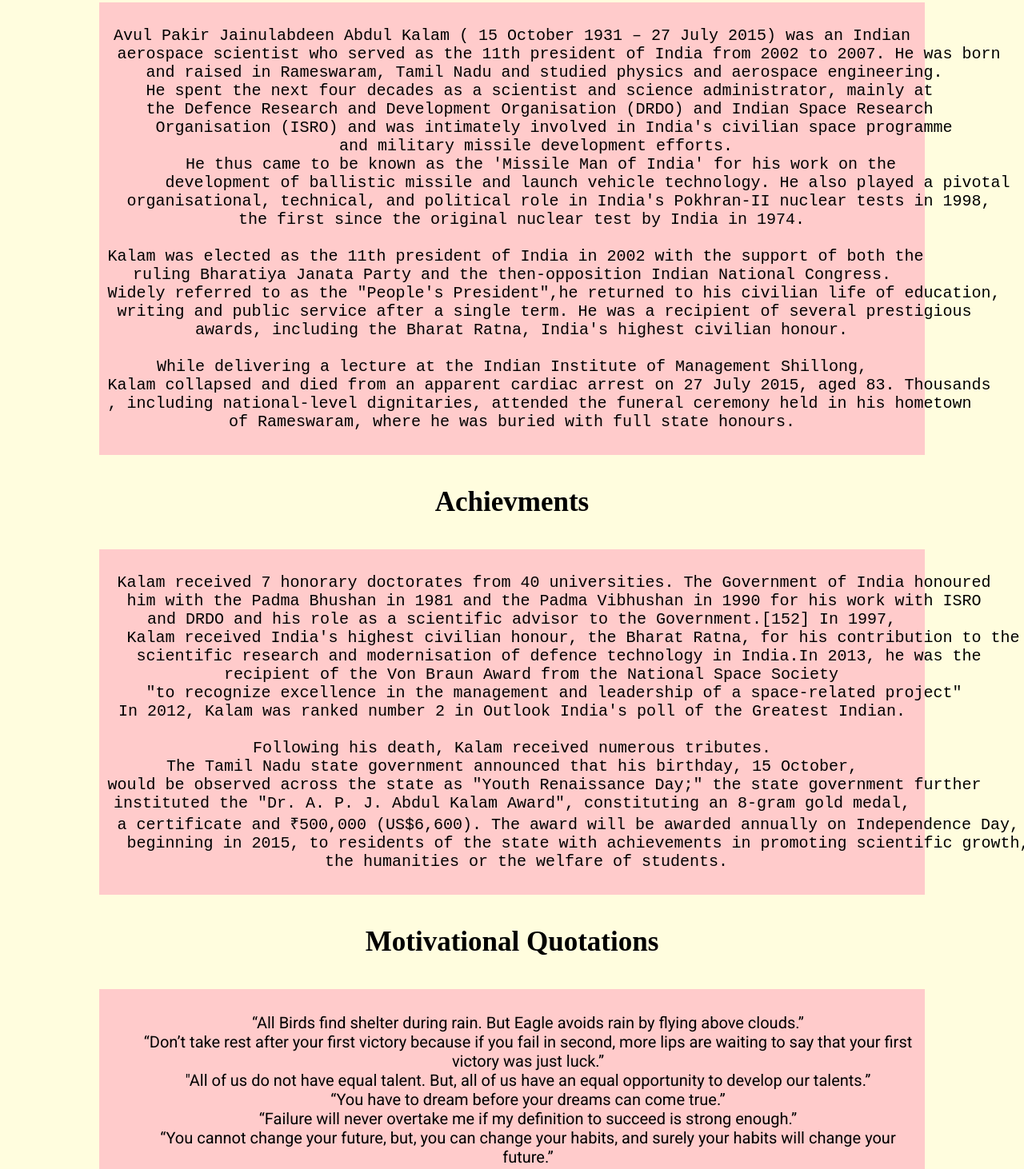
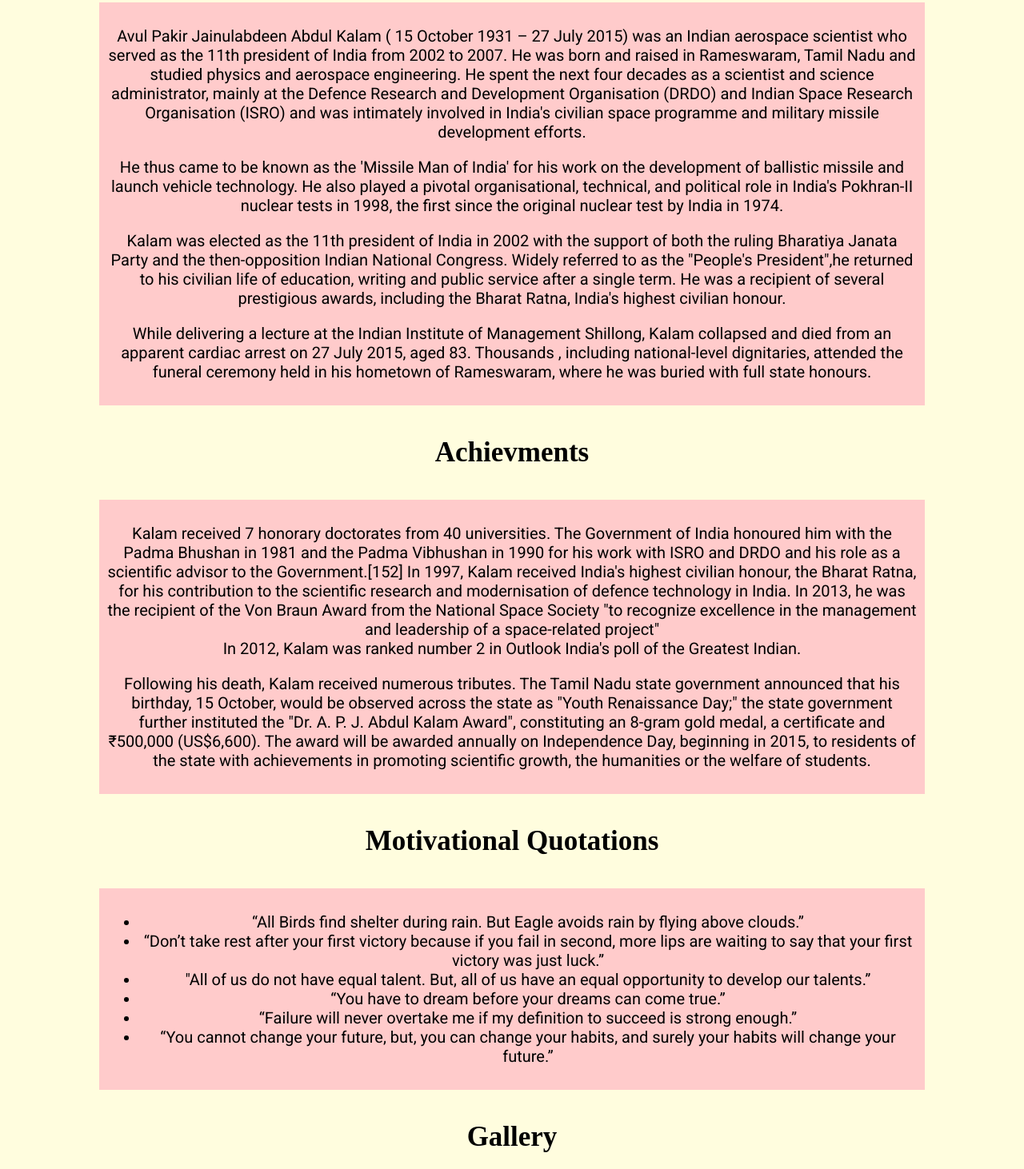
Before and after one commit to MeghaKeshri/APJ-Abdul-Kalam-Fanpage, a plain HTML site: page index.html in a window 1280 px wide. Shown: the part 421-1883 px from the top of the page at 80% size. Drawn offline with Linux system fonts and the light colour scheme.

Commit message:
updated Html
Structured the code using sections.

```diff
--- a/index.html
+++ b/index.html
@@ -1,7 +1,10 @@
 <!DOCTYPE html>
 <html lang="en" dir="ltr">
+
 <head>
+  <!-- Css link -->
   <link rel="stylesheet" href="css/styles.css">
+  <!-- Google font link -->
   <link rel="preconnect" href="https://fonts.googleapis.com">
   <link rel="preconnect" href="https://fonts.gstatic.com" crossorigin>
   <link href="https://fonts.googleapis.com/css2?family=Roboto&display=swap" rel="stylesheet">
@@ -9,61 +12,77 @@
   <meta charset="utf-8">
   <title>APJ Abdul Kalam</title>
 </head>
+<!-- BODY -->
+
 <body>
-<h1>Our Missile Man-APJ ABDUL KALAM</h1>
-<img style="border-radius:50%;"src="img/a1.jpg" alt="Main Image.jpg">
+  <!-- Header -->
+  <header>
+    <h1 id="first-heading">Our Missile Man-APJ ABDUL KALAM</h1>
+    <img class="head-img" style="border-radius:50%;" src="img/a1.jpg" alt="Main Image.jpg">
+  </header>
+  <!-- Main content -->
+  <main>
     <h2>Biography Summary</h2>
-<div class=bio">
-
-<pre>Avul Pakir Jainulabdeen Abdul Kalam ( 15 October 1931 – 27 July 2015) was an Indian
+    <!-- Bio -->
+    <section>
+      <div class="bio box">
+        <p class="para">
+          Avul Pakir Jainulabdeen Abdul Kalam ( 15 October 1931 – 27 July 2015) was an Indian
           aerospace scientist who served as the 11th president of India from 2002 to 2007. He was born
           and raised in Rameswaram, Tamil Nadu and studied physics and aerospace engineering.
           He spent the next four decades as a scientist and science administrator, mainly at
           the Defence Research and Development Organisation (DRDO) and Indian Space Research
           Organisation (ISRO) and was intimately involved in India's civilian space programme
           and military missile development efforts.
-      He thus came to be known as the 'Missile Man of India' for his work on the
+         <p class="para"> He thus came to be known as the 'Missile Man of India' for his work on the
           development of ballistic missile and launch vehicle technology. He also played a pivotal
           organisational, technical, and political role in India's Pokhran-II nuclear tests in 1998,
-  the first since the original nuclear test by India in 1974.
+          the first since the original nuclear test by India in 1974.</p>
 
-Kalam was elected as the 11th president of India in 2002 with the support of both the
+          <p class="para"> Kalam was elected as the 11th president of India in 2002 with the support of both the
           ruling Bharatiya Janata Party and the then-opposition Indian National Congress.
           Widely referred to as the "People's President",he returned to his civilian life of education,
           writing and public service after a single term. He was a recipient of several prestigious
-  awards, including the Bharat Ratna, India's highest civilian honour.
+          awards, including the Bharat Ratna, India's highest civilian honour.</p>
 
-While delivering a lecture at the Indian Institute of Management Shillong,
+          <p class="para">While delivering a lecture at the Indian Institute of Management Shillong,
           Kalam collapsed and died from an apparent cardiac arrest on 27 July 2015, aged 83. Thousands
           , including national-level dignitaries, attended the funeral ceremony held in his hometown
-of Rameswaram, where he was buried with full state honours.</pre>
+          of Rameswaram, where he was buried with full state honours.</p>
+        </p>
       </div>
+    </section>
 
+    <!-- Achivements -->
+       <section id="achivements">
     <h2>Achievments</h2>
-<div class="bio">
-<pre> Kalam received 7 honorary doctorates from 40 universities. The Government of India honoured
+    <div class="achivements box">
+      <p class="para">
+    Kalam received 7 honorary doctorates from 40 universities. The Government of India honoured
   him with the Padma Bhushan in 1981 and the Padma Vibhushan in 1990 for his work with ISRO
   and DRDO and his role as a scientific advisor to the Government.[152] In 1997,
   Kalam received India's highest civilian honour, the Bharat Ratna, for his contribution to the
-   scientific research and modernisation of defence technology in India.In 2013, he was the
+   scientific research and modernisation of defence technology in India.
+   In 2013, he was the
     recipient of the Von Braun Award from the National Space Society
-    "to recognize excellence in the management and leadership of a space-related project"
+    "to recognize excellence in the management and leadership of a space-related project" <br>
 In 2012, Kalam was ranked number 2 in Outlook India's poll of the Greatest Indian.
-
+<p class="para">
 Following his death, Kalam received numerous tributes.
 The Tamil Nadu state government announced that his birthday, 15 October,
 would be observed across the state as "Youth Renaissance Day;" the state government further
 instituted the "Dr. A. P. J. Abdul Kalam Award", constituting an 8-gram gold medal,
  a certificate and ₹500,000 (US$6,600). The award will be awarded annually on Independence Day,
   beginning in 2015, to residents of the state with achievements in promoting scientific growth,
-   the humanities or the welfare of students.</pre>
+   the humanities or the welfare of students.</p>
+  </p>
     </div>
-
-
-
+</section>
+<!-- motivational Quotes -->
+<section id="quotes">
     <h2>Motivational Quotations</h2>
-<div class="">
-<ul type ="none">
+    <div class="quotes box">
+      <ul type="disc">
         <li>“All Birds find shelter during rain. But Eagle avoids rain by flying above clouds.”</li>
         <li>“Don’t take rest after your first victory because if you fail in second,
           more lips are waiting to say that your first victory was just luck.”</li>
@@ -74,36 +93,56 @@
         <li>“You cannot change your future, but, you can change your habits,
           and surely your habits will change your future.”</li>
       </ul>
-</div><br><br>
+    </div>
+    </section>
+    <!-- Gallery -->
+    <section id="Gallery">
     <h2>Gallery</h2>
-<div class="gallary">
-
+    <div class="gallary box">
+       <!-- images -->
       <figure class=”gallery__item gallery__item--1">
         <img src="img/1.jpg" class="gallery__img" alt="Image 1">
+        <figcaption>photo</figcaption>
       </figure>
       <figure class="gallery__item gallery__item--2">
         <img src="img/2.jpg" class="gallery__img" alt="Image 2">
+        <figcaption>Family</figcaption>
       </figure>
       <figure class="gallery__item gallery__item--3">
         <img src="img/3.jpg" class="gallery__img" alt="Image 3">
+        <figcaption>Book</figcaption>
       </figure>
       <figure class="gallery__item gallery__item--4">
         <img src="img/4.jpg" class="gallery__img" alt="Image 4">
+        <figcaption>photo</figcaption>
       </figure>
       <figure class="gallery__item gallery__item--5">
         <img src="img/5.jpg" class="gallery__img" alt="Image 5">
+        <figcaption>Meeting</figcaption>
       </figure>
       <figure class="gallery__item gallery__item--6">
         <img src="img/6.jpg" class="gallery__img" alt="Image 6">
+        <figcaption>photo</figcaption>
       </figure>
       <figure class="gallery__item gallery__item--6">
         <img src="img/7.jpg" class="gallery__img" alt="Image 6">
-  </figure><figure class="gallery__item gallery__item--6">
+        <figcaption>photo</figcaption>
+      </figure>
+      <figure class="gallery__item gallery__item--6">
         <img src="img/8.jpg" class="gallery__img" alt="Image 6">
-  </figure><figure class="gallery__item gallery__item--6">
+        <figcaption>photo</figcaption>
+      </figure>
+      <figure class="gallery__item gallery__item--6">
         <img src="img/9.jpg" class="gallery__img" alt="Image 6">
+        <figcaption>photo</figcaption>
       </figure>
     </div>
+    </section>
+    <!-- footer -->
+    <footer>
     <p class="end">❤️❤️❤️!! We love you Sir !!❤️❤️❤️</p>
+    </footer>
+  </main>
+
 </body>
 </html>
```
Lines whose indentation alone changed are shown as unchanged.
